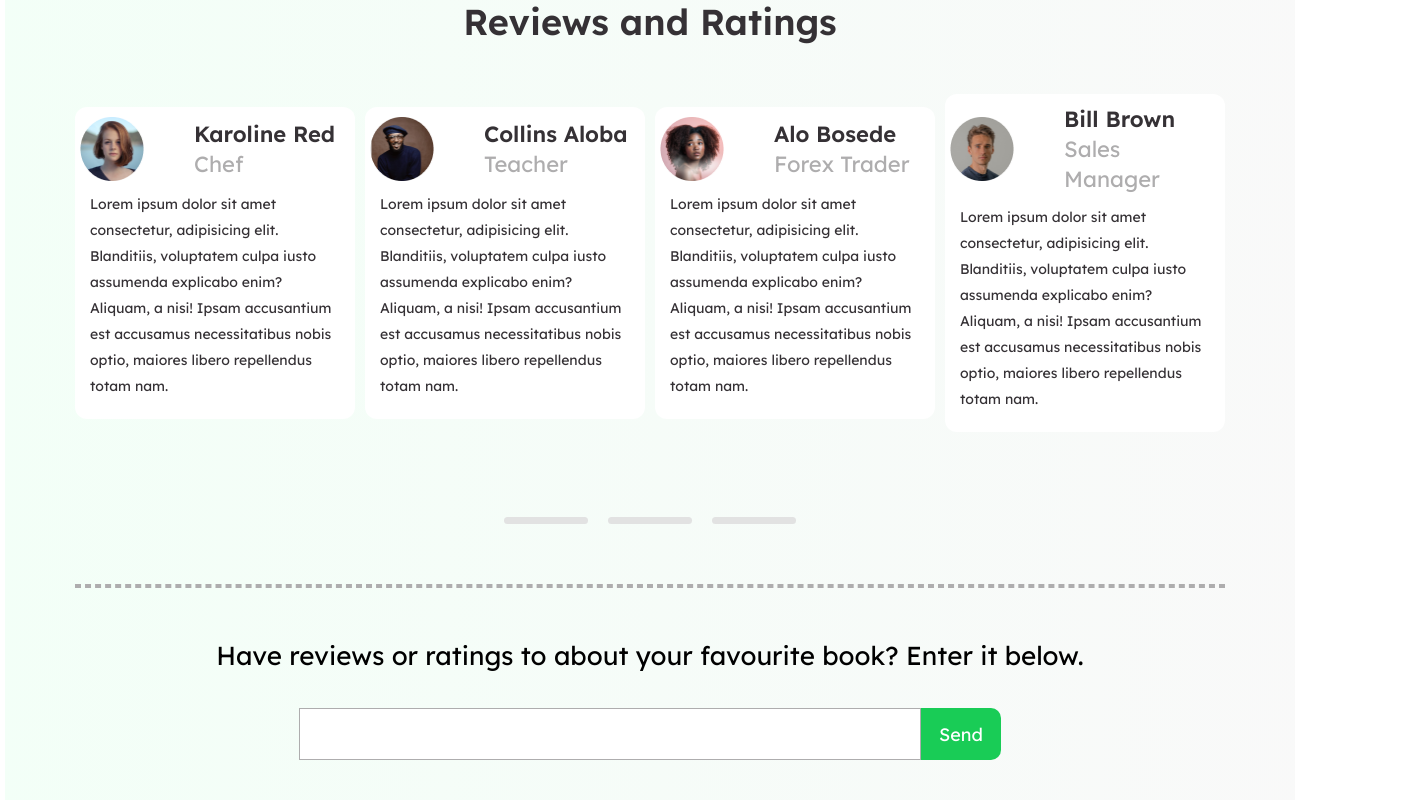
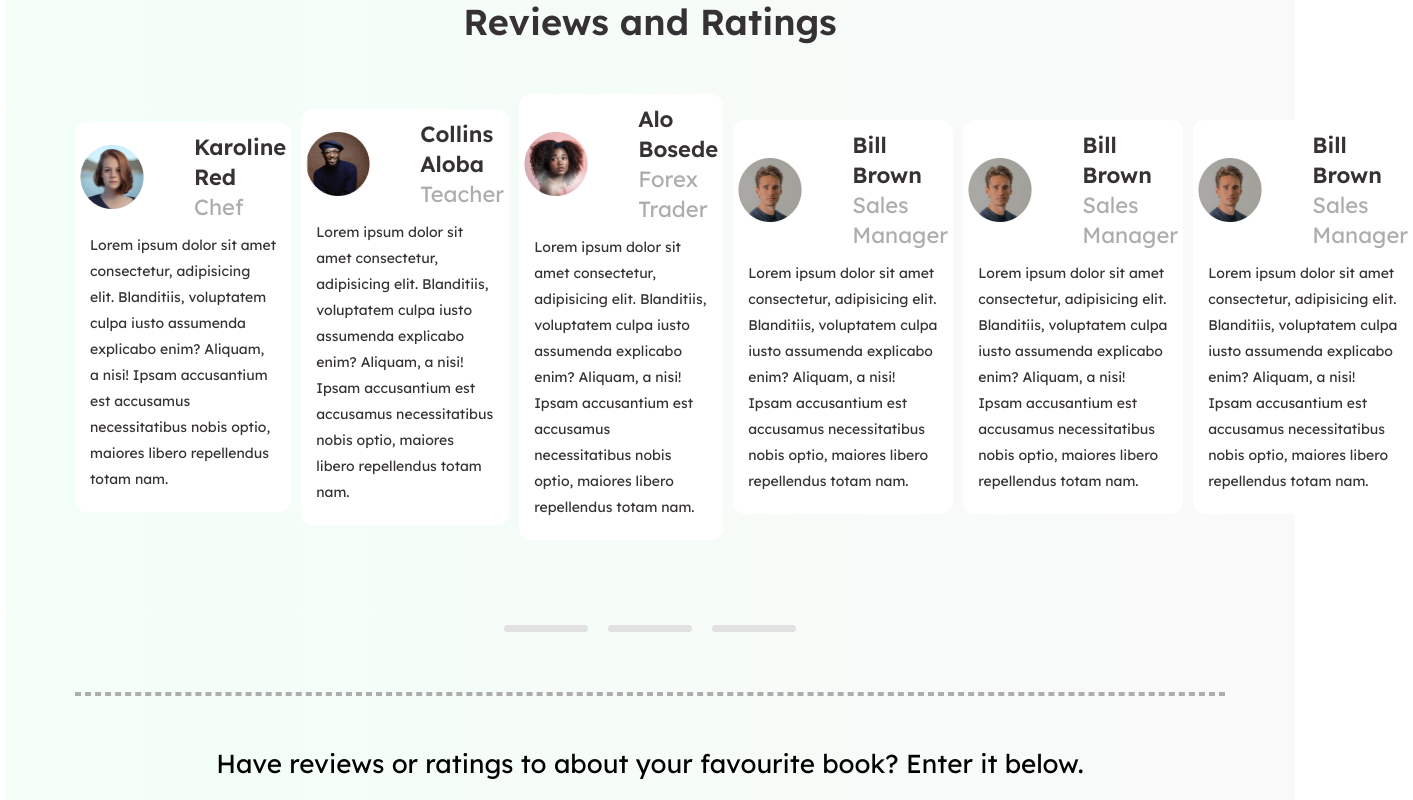
Before and after one commit to Nifix001/Libra, a React (Create React App) app: page /services/others in a window 1280 px wide. Shown: the part 4720-5520 px from the top of the page, 1413 px wide, since content can reach past the window. Built offline with nearby package versions, Linux system fonts and the light colour scheme.

Commit message:
New commit

```diff
--- a/src/database/DataR.js
+++ b/src/database/DataR.js
@@ -29,7 +29,23 @@ const DataR = [
         ratings: <i></i>
     },
     {
-        id: 1,
+        id: 4,
+        image: ot8,
+        name: "Bill Brown",
+        title: "Sales Manager",
+        review: "Lorem ipsum dolor sit amet consectetur, adipisicing elit. Blanditiis, voluptatem culpa iusto assumenda explicabo enim? Aliquam, a nisi! Ipsam accusantium est accusamus necessitatibus nobis optio, maiores libero repellendus totam nam.",
+        ratings: <i></i>
+    },
+    {
+        id: 5,
+        image: ot8,
+        name: "Bill Brown",
+        title: "Sales Manager",
+        review: "Lorem ipsum dolor sit amet consectetur, adipisicing elit. Blanditiis, voluptatem culpa iusto assumenda explicabo enim? Aliquam, a nisi! Ipsam accusantium est accusamus necessitatibus nobis optio, maiores libero repellendus totam nam.",
+        ratings: <i></i>
+    },
+    {
+        id: 6,
         image: ot8,
         name: "Bill Brown",
         title: "Sales Manager",
```
